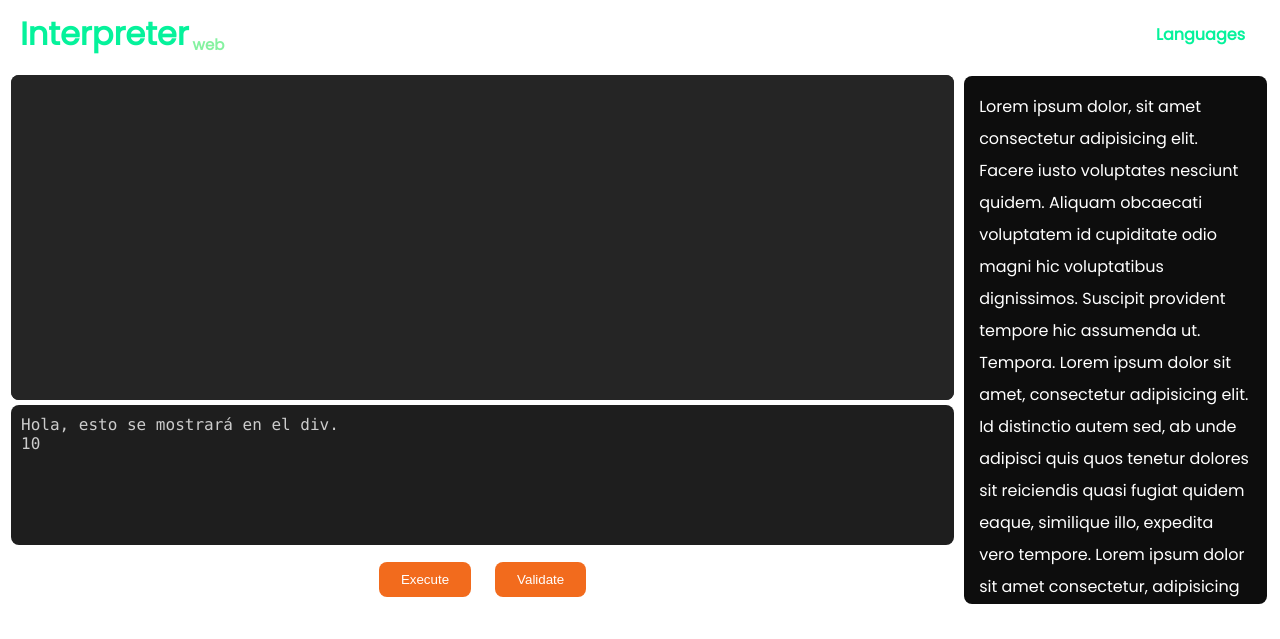
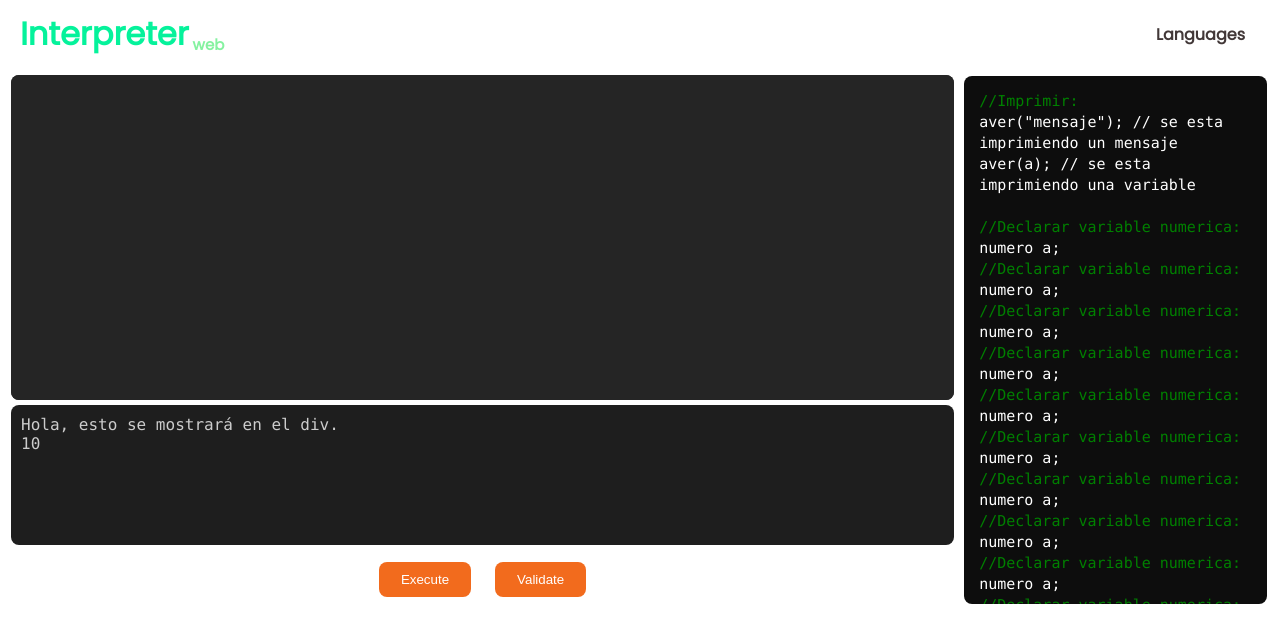
Before and after one commit to andreUmag/FINAL-PROYECT, a Flask app: page / in a window 1280 px wide. Shown: the top 639 px of the page. Run offline with Flask 3, Linux system fonts and the light colour scheme.

Commit message:
Ejemplos

```diff
--- a/static/styles/body.css
+++ b/static/styles/body.css
@@ -41,7 +41,9 @@ body {
   padding: 15px;
   color: white;
   margin-bottom: 5px;
-  line-height: 2;
+  line-height: 1.4;
+  font-size: 15px;
+  font-family: "Menlo", "Monaco", monospace;
 }
 
 .write {
--- a/static/styles/menu.css
+++ b/static/styles/menu.css
@@ -45,8 +45,7 @@
   margin: 0 25px;
 }
 
-.navbar .nav-links ul li a {
-  color: #05F29B;
+.navbar .nav-links ul li {
   font-weight: 600;
 }
 
--- a/templates/index.html
+++ b/templates/index.html
@@ -61,22 +61,31 @@
         </div>
       </div>
       <div class="text_example">
-        Lorem ipsum dolor, sit amet consectetur adipisicing elit. Facere iusto
-        voluptates nesciunt quidem. Aliquam obcaecati voluptatem id cupiditate
-        odio magni hic voluptatibus dignissimos. Suscipit provident tempore hic
-        assumenda ut. Tempora. Lorem ipsum dolor sit amet, consectetur
-        adipisicing elit. Id distinctio autem sed, ab unde adipisci quis quos
-        tenetur dolores sit reiciendis quasi fugiat quidem eaque, similique
-        illo, expedita vero tempore. Lorem ipsum dolor sit amet consectetur,
-        adipisicing elit. Doloribus, consequuntur. Porro provident alias, earum
-        pariatur illo deleniti sequi inventore magnam. Pariatur magnam
-        praesentium officiis libero veritatis nisi, sit placeat neque. Lorem
-        ipsum dolor sit amet consectetur adipisicing elit. Quam est eaque saepe
-        voluptate harum vero atque debitis eos, illum doloribus, adipisci iusto,
-        ipsam ab beatae numquam neque explicabo iure. Totam! Lorem ipsum dolor
-        sit amet consectetur adipisicing elit. Quaerat dicta exercitationem quos
-        ipsa quas, officia mollitia. Sapiente ratione quia ut praesentium odit
-        accusamus cum facilis, ea, consequatur amet consequuntur expedita.
+        <p style="color: green;">//Imprimir:</p>
+        <p>aver("mensaje"); // se esta imprimiendo un mensaje</p>
+        <p>aver(a); // se esta imprimiendo una variable</p><br>
+        <p style="color: green;">//Declarar variable numerica:</p>
+        <p>numero a;</p>
+        <p style="color: green;">//Declarar variable numerica:</p>
+        <p>numero a;</p>
+        <p style="color: green;">//Declarar variable numerica:</p>
+        <p>numero a;</p>
+        <p style="color: green;">//Declarar variable numerica:</p>
+        <p>numero a;</p>
+        <p style="color: green;">//Declarar variable numerica:</p>
+        <p>numero a;</p>
+        <p style="color: green;">//Declarar variable numerica:</p>
+        <p>numero a;</p>
+        <p style="color: green;">//Declarar variable numerica:</p>
+        <p>numero a;</p>
+        <p style="color: green;">//Declarar variable numerica:</p>
+        <p>numero a;</p>
+        <p style="color: green;">//Declarar variable numerica:</p>
+        <p>numero a;</p>
+        <p style="color: green;">//Declarar variable numerica:</p>
+        <p>numero a;</p>
+        <p style="color: green;">//Declarar variable numerica:</p>
+        <p>numero a;</p>
       </div>
     </div>
     <script src="{{ url_for('static', filename='scripts/translations.js') }}"></script>
```
